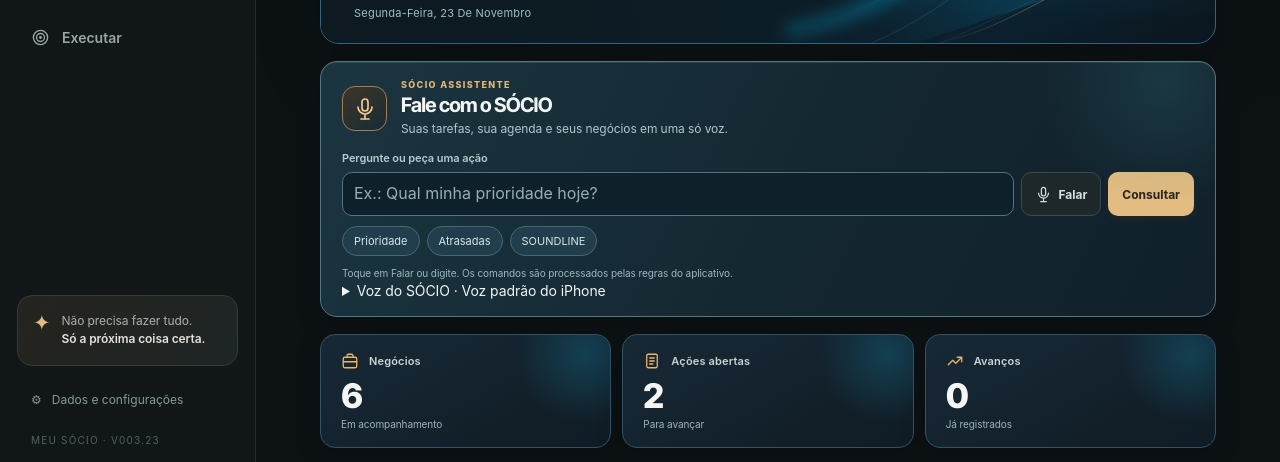
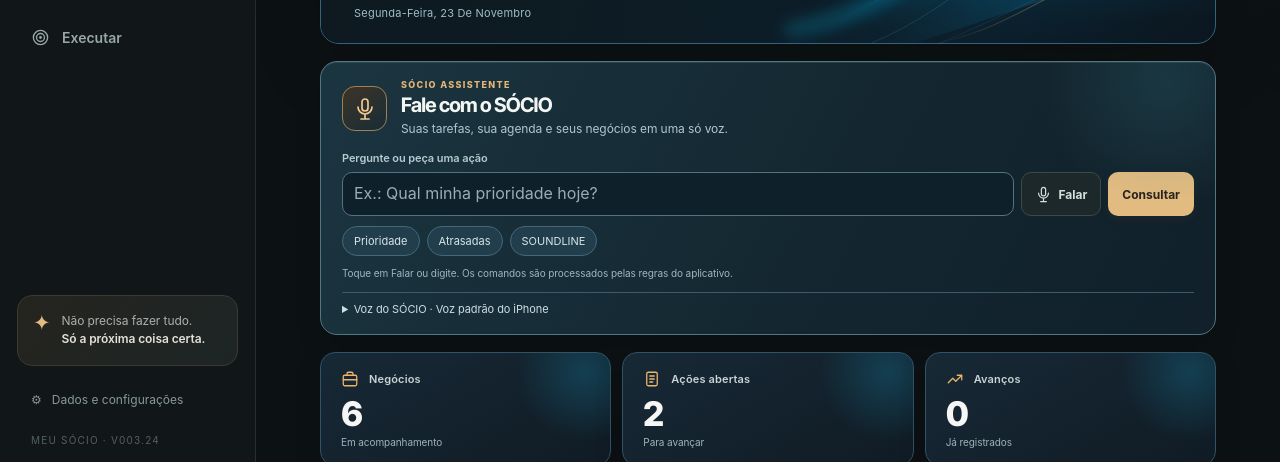
Before and after one commit to ZehReisMusic/SOCIO, a website with bundled scripts: page index.html in a window 1280 px wide. Shown: the part 332-794 px from the top of the page. Built offline with nearby package versions, Linux system fonts and the light colour scheme.

Commit message:
SÓCIO V003.24: atualizar PWA com vozes e correções da tela Início

```diff
--- a/index.html
+++ b/index.html
@@ -33,6 +33,7 @@
   <link rel="stylesheet" href="./css/task-voice-v00321.css" />
   <link rel="stylesheet" href="./css/soundline-v00322.css" />
   <link rel="stylesheet" href="./css/assistant-v00323.css" />
+  <link rel="stylesheet" href="./css/assistant-v00324.css" />
   <title>MEU SÓCIO — Menos planos. Mais avanço.</title>
 </head>
 <body>
@@ -47,7 +48,7 @@
       <div class="sidebar-bottom">
         <div class="aside-note"><span class="aside-note-icon">✦</span><p>Não precisa fazer tudo.<br><strong>Só a próxima coisa certa.</strong></p></div>
         <button type="button" class="sidebar-settings" data-nav="ajustes">⚙ <span>Dados e configurações</span></button>
-        <div class="version">MEU SÓCIO · V003.23</div>
+        <div class="version">MEU SÓCIO · V003.24</div>
       </div>
     </aside>
     <div class="main-area">
```
